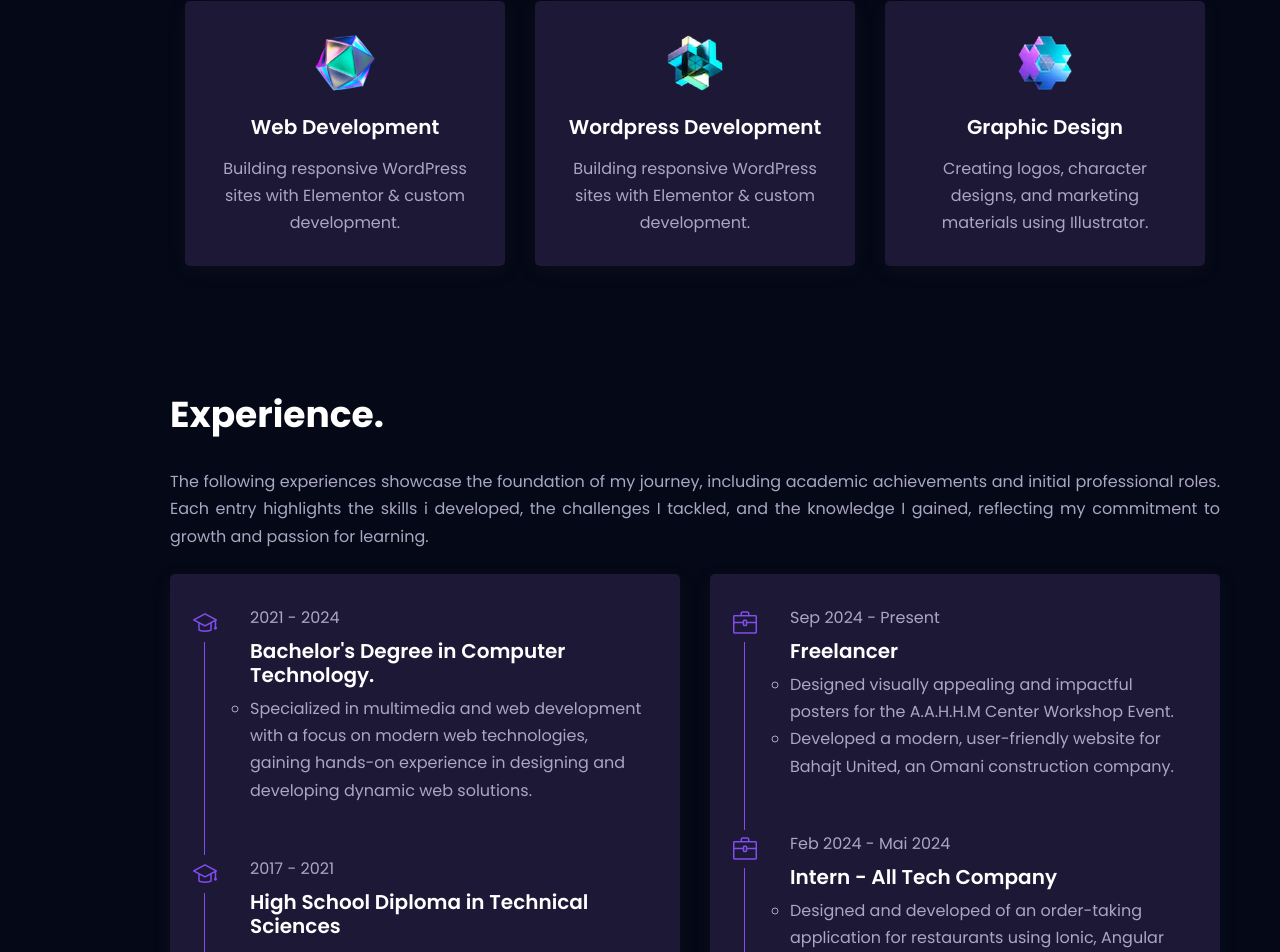
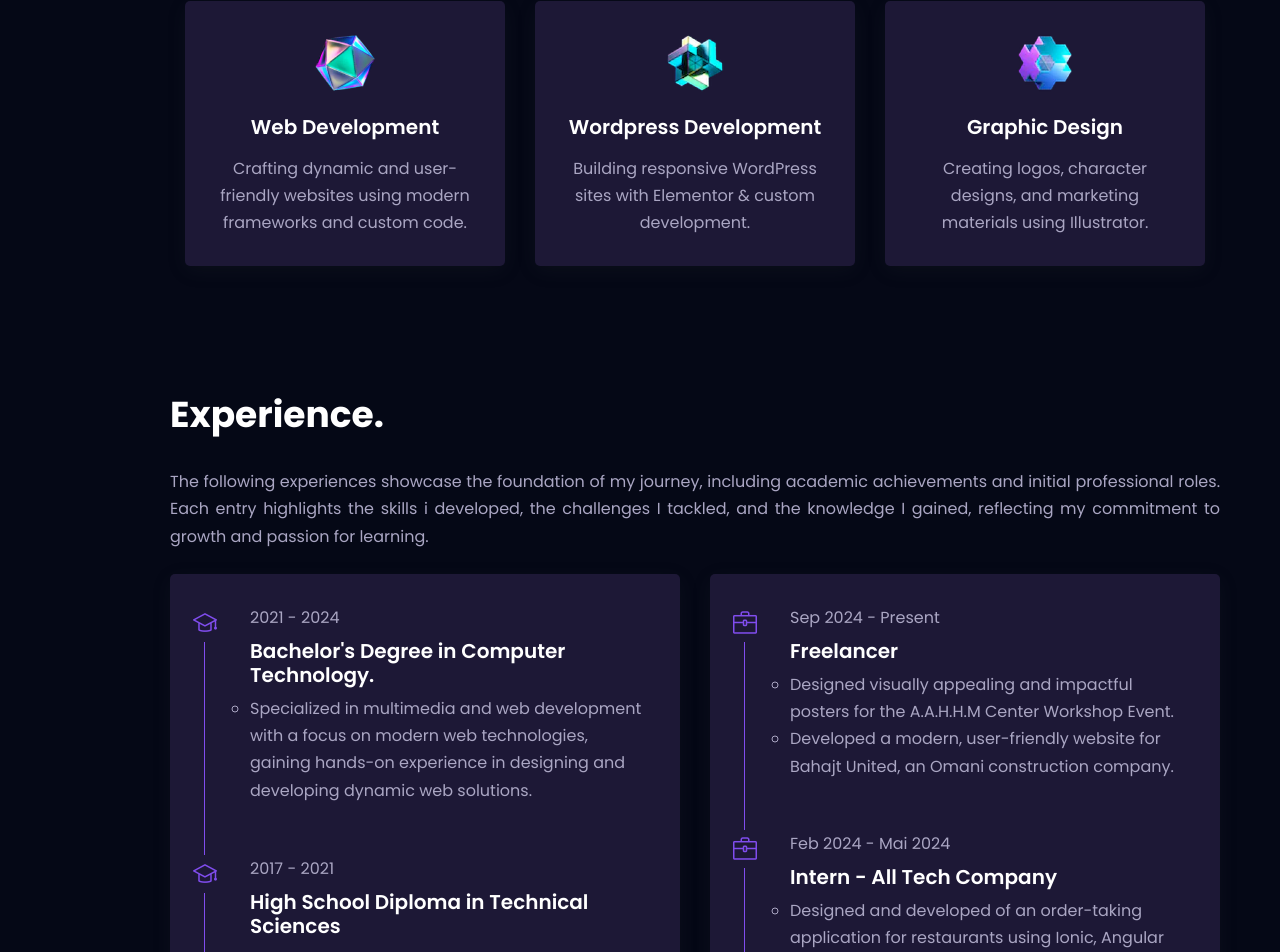
Before and after one commit to AmenZemzem68/amen-zemzem-portfolio, a React (Vite) app: page / in a window 1280 px wide. Shown: the part 1359-2311 px from the top of the page. Built offline with nearby package versions, Linux system fonts and the light colour scheme.

Commit message:
Updating skills

```diff
--- a/src/components/skills/skills.jsx
+++ b/src/components/skills/skills.jsx
@@ -10,7 +10,7 @@ const data = [
     image: Image1,
     title: "Web Development",
     description:
-      "Building responsive WordPress sites with Elementor & custom development.",
+      "Crafting dynamic and user-friendly websites using modern frameworks and custom code.",
   },
   {
     id: 2,
```
